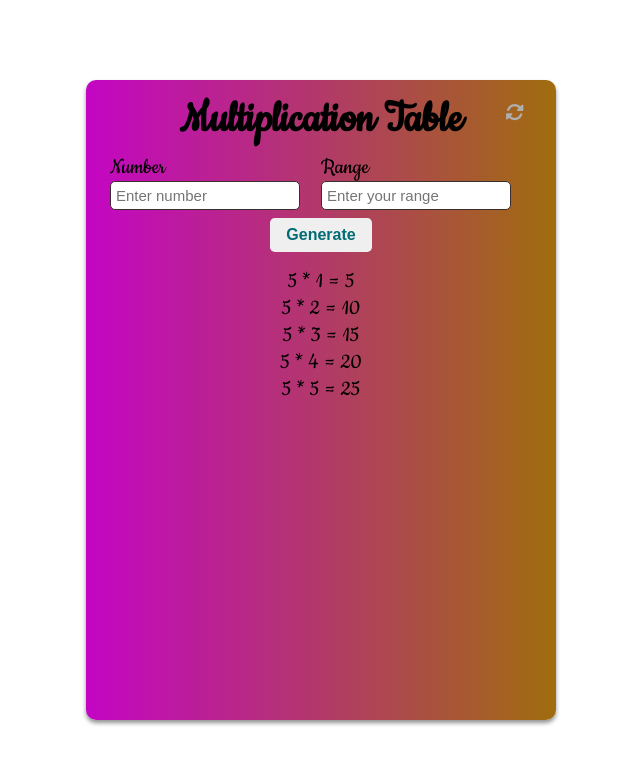
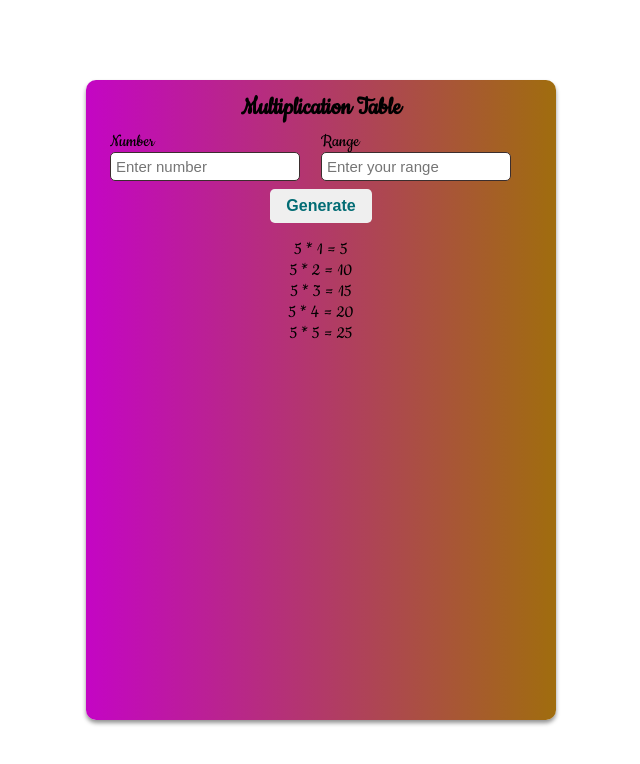
Before and after one commit to aagbotemi/multiplication-table, a plain HTML site: page index.html in a window 1280 px wide. Both pictures are taken after typing "5", "5" into the empty fields and a click on the button "Generate". Shown: the whole page, without its empty margins (319-959 px from the left). Drawn offline with Linux system fonts and the light colour scheme.

Commit message:
some modifications

```diff
--- a/app.js
+++ b/app.js
@@ -4,12 +4,6 @@ const num1 = document.getElementById("number");
 const num2 = document.getElementById("range");
 const btn = document.getElementById("btn");
 const tableValue = document.getElementById("table");
-
-//clear an item from the local storage
-clear.addEventListener("click", function() {
-    localStorage.clear();
-    location.reload();
-});
 
 btn.addEventListener('click', (e) => {
     e.preventDefault();
@@ -18,25 +12,19 @@ btn.addEventListener('click', (e) => {
 });
 
 function multiply() {
-    // take number input from the user
-    let number = parseInt(num1.value);
-
-    // take range input from the user
-    let range = parseInt(num2.value);
+    let number = parseInt(num1.value); // take number input from the user
+    let range = parseInt(num2.value); // take range input from the user
 
     if(!isNaN(number) || !isNaN(range)) {
-        let result;
-        let multiTable;
+        let result = "";
+        let multiTable = "";
 
         //creating a multiplication table using for loop
         for(let i = 1; i <= range; i++) {
             result = i * number;
-            multiTable = `${number} * ${i} = ${result}`;
+            multiTable += `${number} * ${i} = ${result} <br/>`;
 
-            //append the output dynamically
-            let list = document.createElement('div');
-            list.innerHTML = multiTable;
-            tableValue.appendChild(list);
+            tableValue.innerHTML = multiTable;
         }
     } else {
         //conditional for an empty input
--- a/index.html
+++ b/index.html
@@ -16,9 +16,6 @@
 <body>
     <div class="container">
         <h1>Multiplication Table</h1>
-        <div class="clear">
-            <i class="fas fa-sync-alt"></i>
-        </div>
         <form>
             <div class="form-group">
                 <label for="number">Number</label>
--- a/style.css
+++ b/style.css
@@ -23,23 +23,10 @@ body {
     overflow: hidden;
 }
 
-.container .clear {
-    position: absolute;
-    font-size: 1.15rem;
-    top: 1.5rem;
-    right: 2rem;
-    color: #afafaf;
-    cursor: pointer;
-}
-
-.container .clear .fa-sync-alt:hover {
-    transform: rotate(45deg);
-}
-
 .container h1 {
     text-align: center;
     margin-bottom: 0.5rem;
-    font-size: 3rem;
+    font-size: 1.7rem;
 }
 
 form {
@@ -51,7 +38,7 @@ form {
 }
 
 .form-group label {
-    font-size: 1.5rem;
+    font-size: 1.2rem;
 }
 
 .form-group input {
@@ -91,22 +78,6 @@ form {
     display: grid;
     justify-content: center;
     margin-top: 1rem;
-    font-size: 1.5rem;
+    font-size: 1.2rem;
     text-align: center;
 }
-
-@media only screen and (max-width:400px) {
-    .container .clear {
-        top: 1.2rem;
-        right: 1.2rem;
-    }
-    .container h1 {
-        font-size: 2rem;
-    }
-}
-
-@media only screen and (max-width:260px) {
-    .container .clear {
-        display: none;
-    }
-}
```
